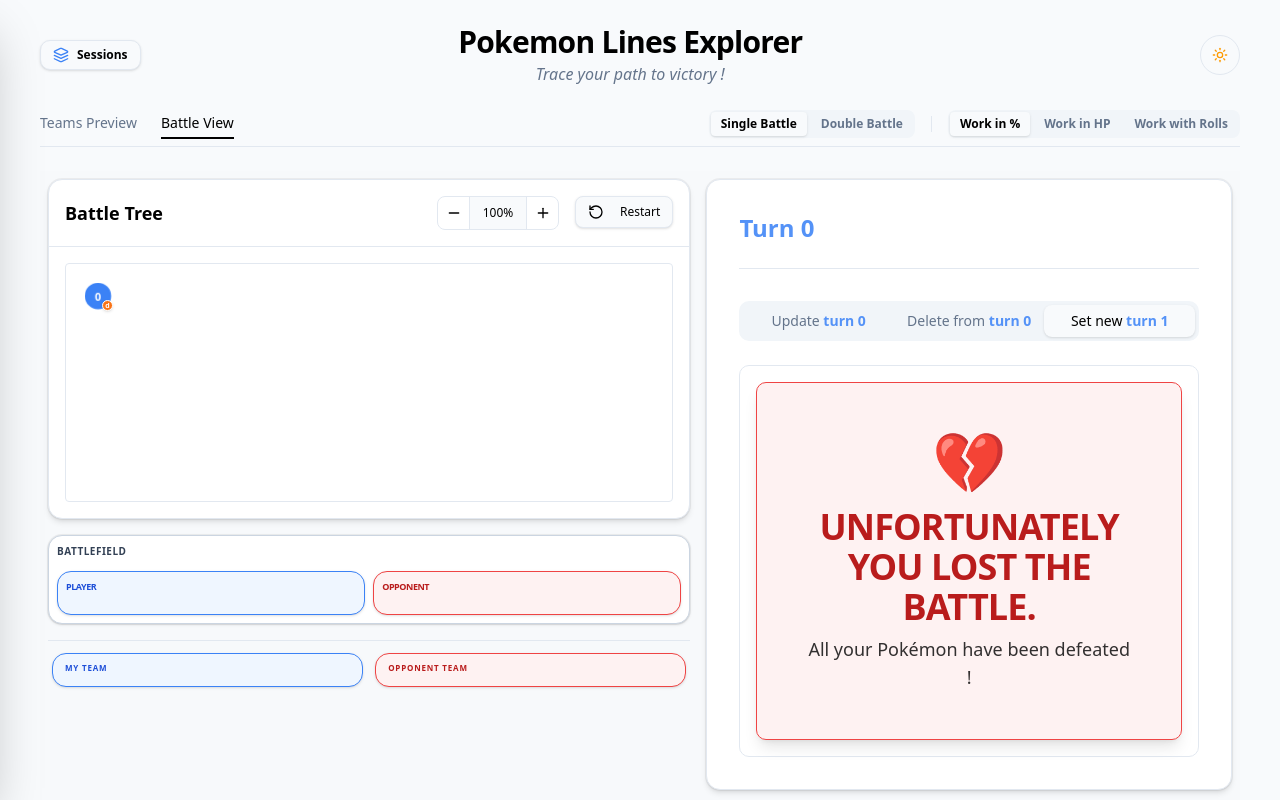
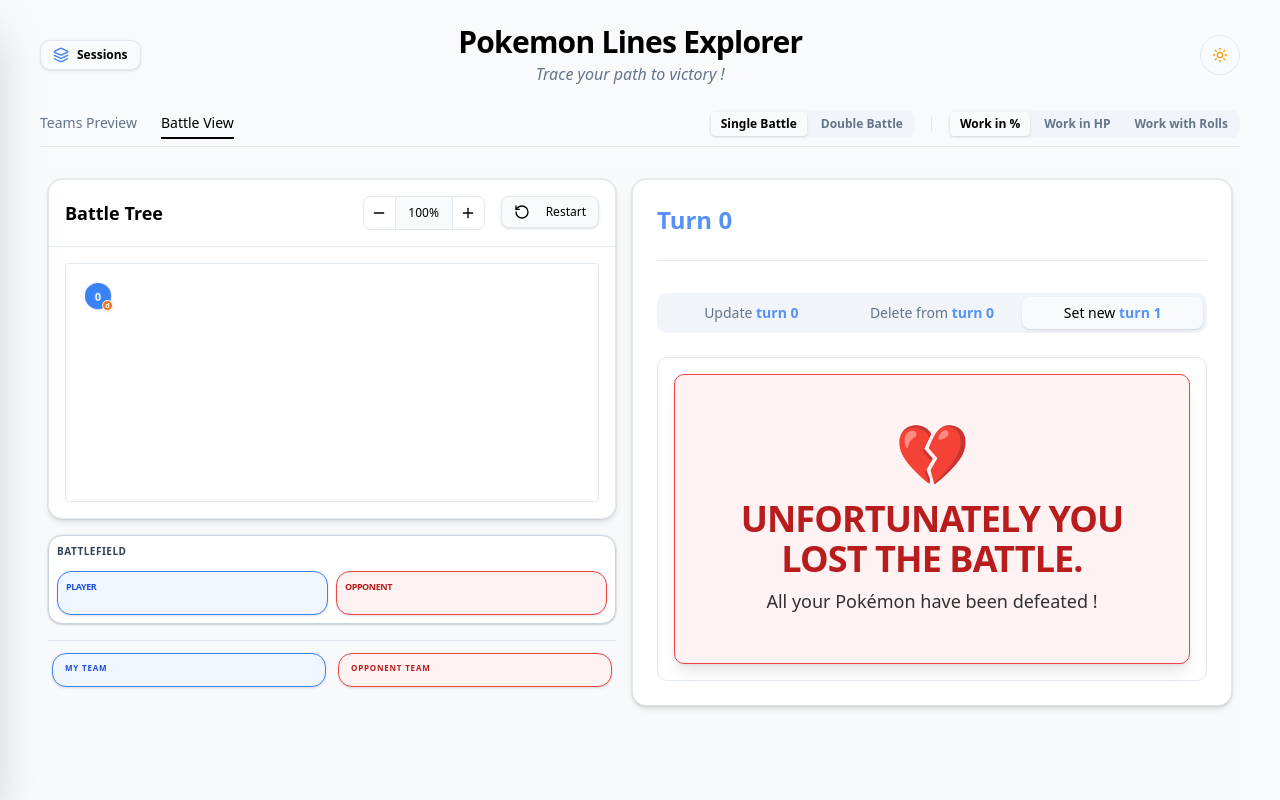
Before and after one commit to QLauby/pokemon-lines-explorer, a Next.js app: page / in a window 1280 px wide. Both pictures are taken after a click on the button "Battle View". Shown: the top 800 px of the page. Built offline with nearby package versions, Linux system fonts and the light colour scheme.

Commit message:
Small layout fix

```diff
--- a/components/battle/battle-view.tsx
+++ b/components/battle/battle-view.tsx
@@ -360,7 +360,7 @@
   return (
     <div className="w-full p-2 bg-slate-50/50 min-h-screen">
        {/* Main Grid: Left (Tree + Battle) | Right (Actions) */}
-       <div className="grid grid-cols-1 lg:grid-cols-[1.1fr_0.9fr] gap-4 items-start max-w-[2000px] mx-auto">
+       <div className="grid grid-cols-1 lg:grid-cols-[1fr_600px] gap-4 items-start max-w-[2000px] mx-auto">
 
           {/* LEFT COLUMN: VISUALIZATION */}
           <div className="flex flex-col gap-4 min-w-0 w-full">
@@ -395,7 +395,7 @@
           </div>
 
           {/* RIGHT COLUMN: ACTIONS - Grows with content, scrolls with page */}
-          <div className="border rounded-xl bg-white shadow-md p-8 ring-1 ring-black/5">
+          <div className="border rounded-xl bg-white shadow-md p-6 ring-1 ring-black/5">
               <h2 className="text-2xl font-bold mb-8 border-b pb-6">
                 <span style={{ color: branchColor }}>Turn {(selectedNode?.turn || 0)}</span>
               </h2>
```
